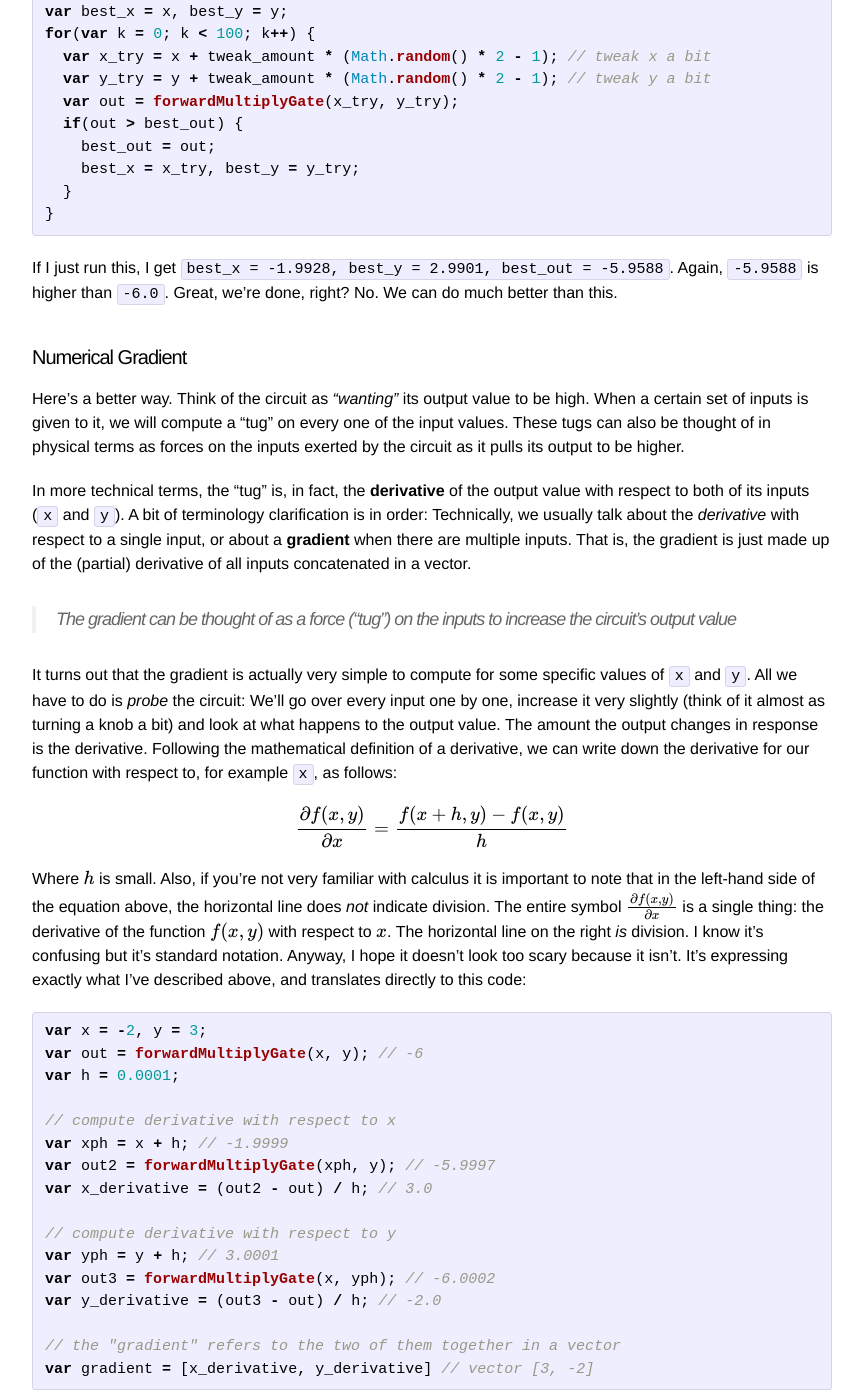
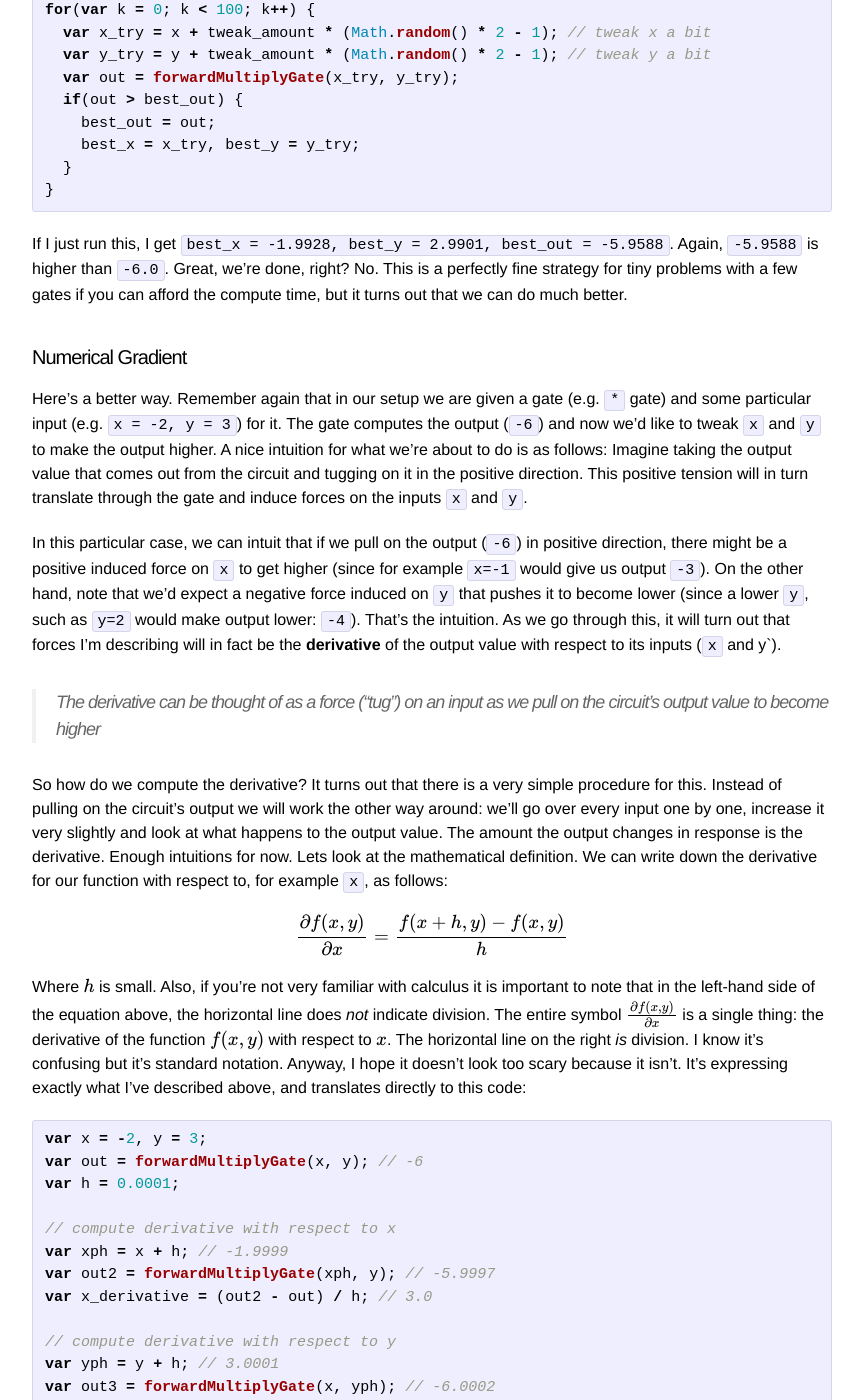
Before and after one commit to karpathy/karpathy.github.io, a Jekyll site: the page built from nntutorial.md, in a window 1280 px wide and 1400 px high, scrolled down 2216 px. Shown: the whole window, without its empty margins (208-1071 px from the left). Built offline with Jekyll 4.4.1, drawn with Linux system fonts in a browser that asks for light colours; Markdown is read by kramdown in place of the engine named in the settings; formulas are drawn with MathJax 3; some of the changed text lies outside the part shown.

Commit message:
tweaking wording and paragraph that I didnt like

````diff
--- a/nntutorial.md
+++ b/nntutorial.md
@@ -7,17 +7,17 @@ permalink: /neuralnets/
 
 ## Understanding Neural Networks from a Programmer's Perspective
 
-Hi there, I'm a PhD student at Stanford. I've worked on Deep Learning for a few years as part of my research. Among several of my related pet projects is [ConvNetJS](http://convnetjs.com) - a Javascript library for training Neural Networks. Javascript allows one to nicely visualize what's going on and to play around with the various hyperparameter settings, but I still regularly hear from people who ask for a more thorough treatment of the topic. This article (which I plan to expand out to lengths of a book chapter) is my attempt at just that.
+Hi there, I'm a PhD student at Stanford. I've worked on Deep Learning for a few years as part of my research. Among several of my related pet projects is [ConvNetJS](http://convnetjs.com) - a Javascript library for training Neural Networks. Javascript allows one to nicely visualize what's going on and to play around with the various hyperparameter settings, but I still regularly hear from people who ask for a more thorough treatment of the topic. This article (which I plan to slowly expand out to lengths of a few book chapters) is my attempt at just that.
 
-At least in my case, everything about Neural Networks became much clearer when I started ignoring full-page, dense derivations of backpropagation equations and just started writing code. That's why in this tutorial there will be **very little math** (I honestly don't believe it is necessary and it can sometimes obfuscate simple concepts). Since my background is in Computer Science and Physics, I will instead develop the topic from what I refer to as **programmer's perspective**. My exposition will center around code and various physical intuitions of variables tugging on each other. Basically, I will strive to present the algorithms in a way that I wish I had come across when I was starting out.
+At least in my case, everything about Neural Networks became much clearer when I started ignoring full-page, dense derivations of backpropagation equations and just started writing code. That's why in this tutorial there will be **very little math** (I just don't believe it is necessary and it can sometimes even obfuscate simple concepts). Since my background is in Computer Science and Physics, I will instead develop the topic from what I refer to as **programmer's perspective**. My exposition will center around code and various physical intuitions of variables tugging on each other. Basically, I will strive to present the algorithms in a way that I wish I had come across when I was starting out.
 
 > "...everything became much clearer when I started writing code."
 
-I'm sure you're eager to jump right in and learn about Neural Networks, backpropagation, how they can be applied to datasets in practice, etc. But before we get there, I'd like us to first forget about all that. Let's take a step back and understand what is really going on at the core. Lets first talk about real-valued circuits.
+Perhaps you're eager to jump right in and learn about Neural Networks, backpropagation, how they can be applied to datasets in practice, etc. But before we get there, I'd like us to first forget about all that. Let's take a step back and understand what is really going on at the core. Lets first talk about real-valued circuits.
 
 ## Chapter 1: Real-valued Circuits
 
-In my opinion, the best way to think of Neural Networks is as real-valued circuits, where real values (instead of boolean values {0,1}) "flow" along edges and interact in gates. However, instead of gates such as `AND`, `OR`, `NOT`, etc, we have binary gates such as `*` (multiply), `+` (add), `max` or unary gates such as `exp`, etc. Unlike ordinary (boring) boolean circuits, however, we will eventually also have **gradients** flowing on the same edges of the circuit, but in the opposite direction! Okay, but we're getting ahead of ourselves. Let's focus and start out simple.
+In my opinion, the best way to think of Neural Networks is as real-valued circuits, where real values (instead of boolean values {0,1}) "flow" along edges and interact in gates. However, instead of gates such as `AND`, `OR`, `NOT`, etc, we have binary gates such as `*` (multiply), `+` (add), `max` or unary gates such as `exp`, etc. Unlike ordinary boolean circuits, however, we will eventually also have **gradients** flowing on the same edges of the circuit, but in the opposite direction! But we're getting ahead of ourselves. Let's focus and start out simple.
 
 ### Base Case: Single Gate in the Circuit
 Lets first consider a single, simple circuit with one gate. Here's an example:
@@ -86,17 +86,17 @@ for(var k = 0; k < 100; k++) {
 }
 ```
 
-If I just run this, I get `best_x = -1.9928, best_y = 2.9901, best_out = -5.9588`. Again, `-5.9588` is higher than `-6.0`. Great, we're done, right? No. We can do much better than this.
+If I just run this, I get `best_x = -1.9928, best_y = 2.9901, best_out = -5.9588`. Again, `-5.9588` is higher than `-6.0`. Great, we're done, right? No. This is a perfectly fine strategy for tiny problems with a few gates if you can afford the compute time, but it turns out that we can do much better.
 
 #### Numerical Gradient
 
-Here's a better way. Think of the circuit as *"wanting"* its output value to be high. When a certain set of inputs is given to it, we will compute a "tug" on every one of the input values. These tugs can also be thought of in physical terms as forces on the inputs exerted by the circuit as it pulls its output to be higher.
+Here's a better way. Remember again that in our setup we are given a gate (e.g. `*` gate) and some particular input (e.g. `x = -2, y = 3`) for it. The gate computes the output (`-6`) and now we'd like to tweak `x` and `y` to make the output higher. A nice intuition for what we're about to do is as follows: Imagine taking the output value that comes out from the circuit and tugging on it in the positive direction. This positive tension will in turn translate through the gate and induce forces on the inputs `x` and `y`.
 
-In more technical terms, the "tug" is, in fact, the **derivative** of the output value with respect to both of its inputs (`x` and `y`). A bit of terminology clarification is in order: Technically, we usually talk about the *derivative* with respect to a single input, or about a **gradient** when there are multiple inputs. That is, the gradient is just made up of the (partial) derivative of all inputs concatenated in a vector.
+In this particular case, we can intuit that if we pull on the output (`-6`) in positive direction, there might be a positive induced force on `x` to get higher (since for example `x=-1` would give us output `-3`). On the other hand, note that we'd expect a negative force induced on `y` that pushes it to become lower (since a lower `y`, such as `y=2` would make output lower: `-4`). That's the intuition. As we go through this, it will turn out that forces I'm describing will in fact be the **derivative** of the output value with respect to its inputs (`x` and y`).
 
-> The gradient can be thought of as a force ("tug") on the inputs to increase the circuit's output value
+> The derivative can be thought of as a force ("tug") on an input as we pull on the circuit's output value to become higher
 
-It turns out that the gradient is actually very simple to compute for some specific values of `x` and `y`. All we have to do is *probe* the circuit: We'll go over every input one by one, increase it very slightly (think of it almost as turning a knob a bit) and look at what happens to the output value. The amount the output changes in response is the derivative. Following the mathematical definition of a derivative, we can write down the derivative for our function with respect to, for example `x`, as follows:
+So how do we compute the derivative? It turns out that there is a very simple procedure for this. Instead of pulling on the circuit's output we will work the other way around: we'll go over every input one by one, increase it very slightly and look at what happens to the output value. The amount the output changes in response is the derivative. Enough intuitions for now. Lets look at the mathematical definition. We can write down the derivative for our function with respect to, for example `x`, as follows:
 
 <div>
 $$
@@ -120,16 +120,13 @@ var x_derivative = (out2 - out) / h; // 3.0
 var yph = y + h; // 3.0001
 var out3 = forwardMultiplyGate(x, yph); // -6.0002
 var y_derivative = (out3 - out) / h; // -2.0
-
-// the "gradient" refers to the two of them together in a vector
-var gradient = [x_derivative, y_derivative] // vector [3, -2]
 ```
 
 Lets walk thought `x` for example. We turned the knob from `x` to `x + h` and the circuit responded by giving a higher value (note again that yes, `-5.9997` is *higher* than `-6`: `-5.9997 > -6`). The division by `h` is there to just normalize the circuit's response by the (arbitrary) value of `h` we chose to use here. Technically you want the value of `h` to be infinitesimal, but in practice `h=0.000001` or so works okay. Now, we see that the derivative w.r.t. `x` is `+3`. I'm making the positive sign explicit, because it indicates that the circuit is tugging on x to become higher. The actual value, `3` can be interpreted as the *force* of that tug.
 
 > The derivative with respect to some input can be computed by tweaking the input by a small amount and observing the effect on the output value.
 
-Notice that if we let the inputs respond to the tug by following the gradient a tiny amount (i.e. we just add the gradient on top of inputs), we can see that the value increases, as expected:
+By the way, we usually  talk about the *derivative* with respect to a single input, or about a **gradient** with respect to all the inputs. The gradient is just made up of the derivatives of all the inputs concatenated in a vector. Notice now that if we let the inputs respond to the tug by following the gradient a tiny amount (i.e. we just add the derivative on top of every input), we can see that the value increases, as expected:
 
 ```javascript
 var step_size = 0.01;
@@ -139,9 +136,9 @@ y = y + step_size * y_derivative; // y becomes 2.98
 var out_new = forwardMultiplyGate(x, y); // -5.87! exciting.
 ```
 
-As expected, the circuit now gives a slightly higher value (`-5.87 > -6.0`). That was much simpler than trying random changes to `x` and `y`, right? A fact to appreciate here is that if you take calculus you can prove that the gradient, in fact, is the direction of the steepest increase of the function. There is no need to monkey around trying out random pertubations as done in previous section. Evaluating the gradient requires just three evaluations of our circuit instead of hundreds, and gives the best tug you can hope for (locally) if you want to increase the value of the output.
+As expected, the circuit now gives a slightly higher value (`-5.87 > -6.0`). That was much simpler than trying random changes to `x` and `y`, right? A fact to appreciate here is that if you take calculus you can prove that the gradient, in fact, is the direction of the steepest increase of the function. There is no need to monkey around trying out random pertubations as done in previous section. Evaluating the gradient requires just three evaluations of our circuit instead of hundreds, and gives the best tug you can hope for (locally) if you are interested in increasing the value of the output.
 
-But. We can do *even* better.
+But. It turns out that we can do *even* better.
 
 #### Analytic Gradient
 
````
